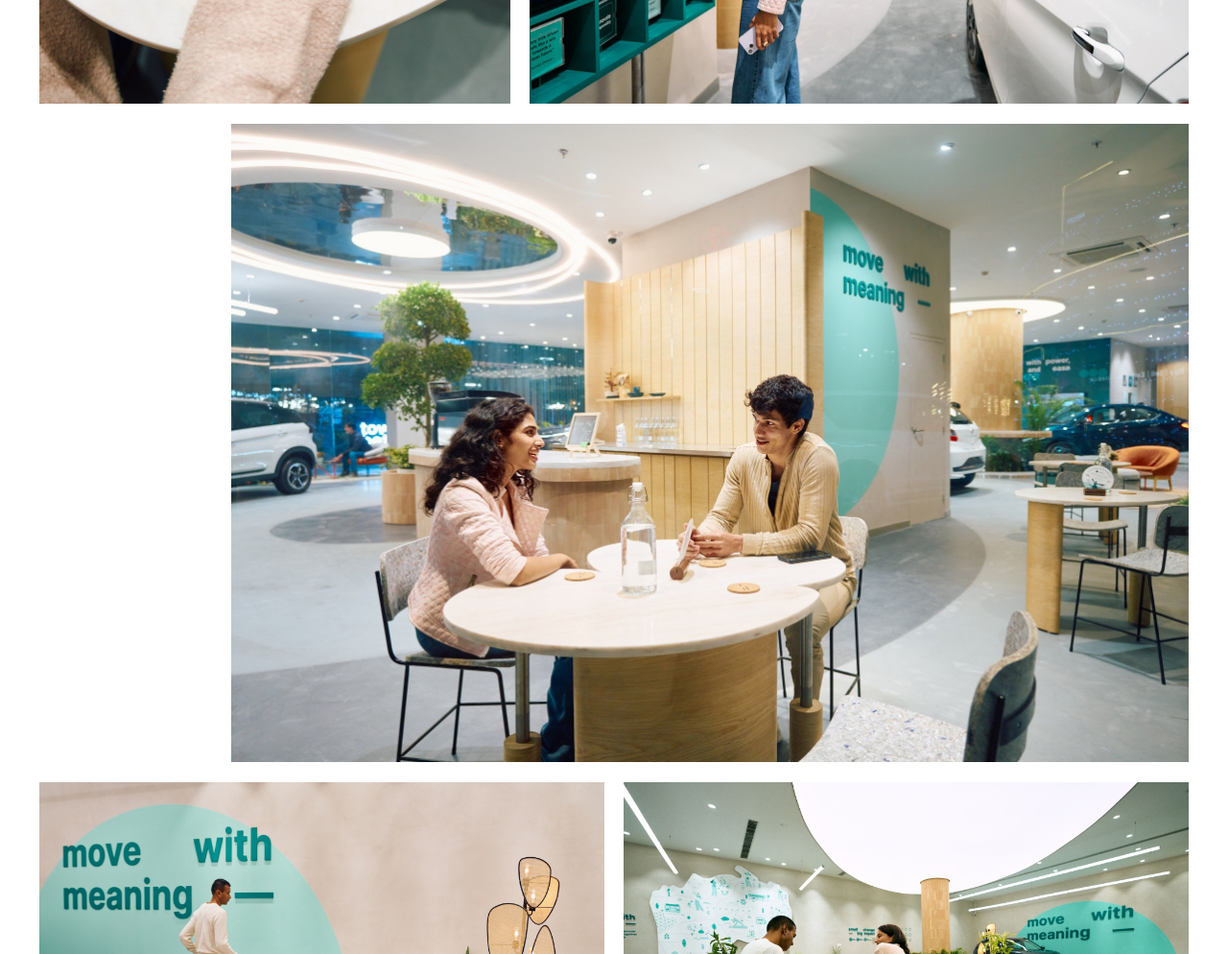
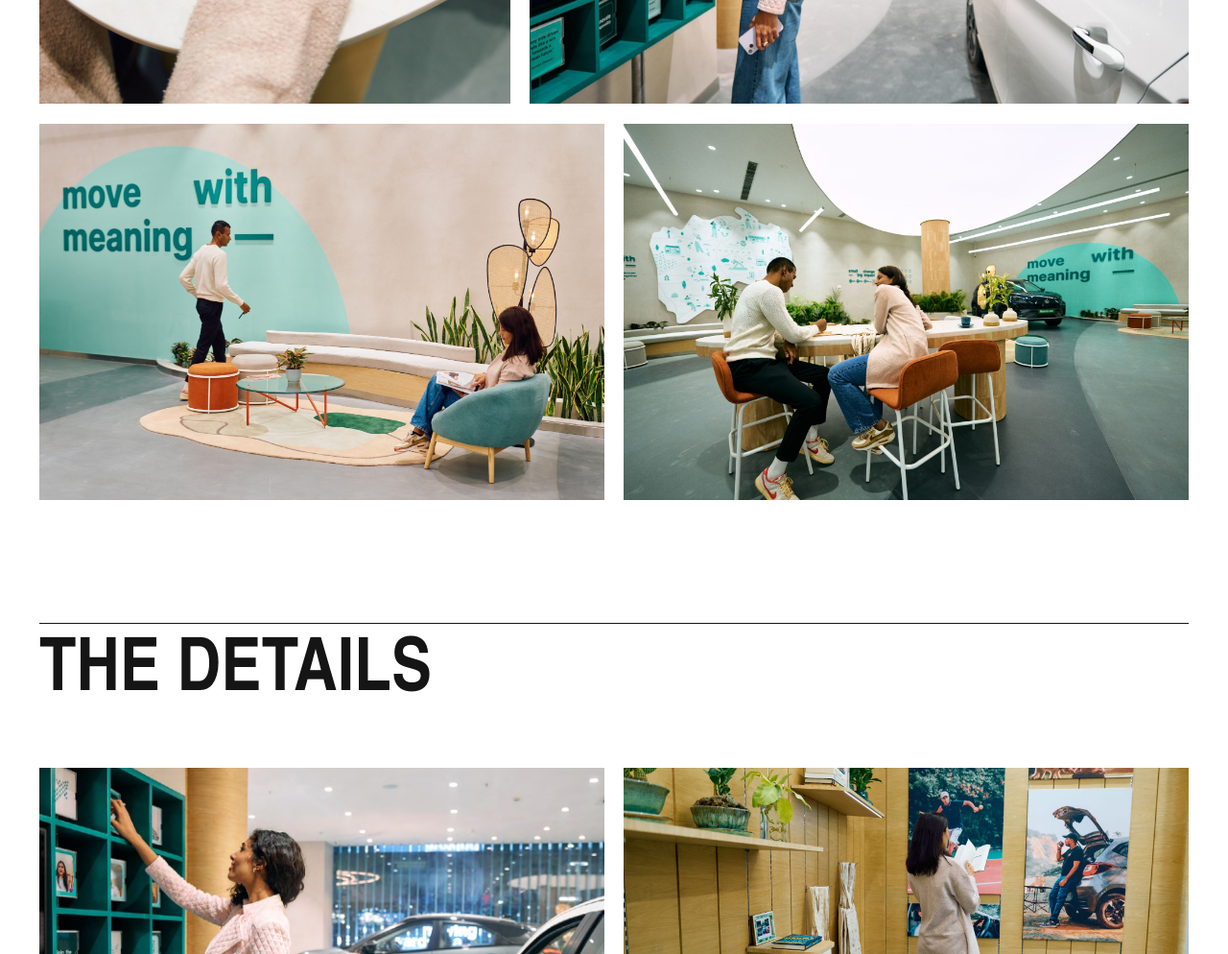
Before and after one commit to pilot2795/-roshnis-portfolio, a plain HTML site: page tata-ev.html in a window 1280 px wide. Shown: the part 4800-5794 px from the top of the page at 96% size. Drawn offline with nearby package versions, Linux system fonts and the light colour scheme; a web font is replaced by a local one.

Commit message:
Remove café photo from TATA.ev gallery
Co-Authored-By: Claude Opus 5.5 <noreply@anthropic.com>
Claude-Session: https://claude.ai/code/session_01TvPUFYKEADTWzq9u8emBqb

```diff
--- a/tata-ev.html
+++ b/tata-ev.html
@@ -293,7 +293,6 @@
           <figure><img src="assets/img/tata-ev-showroom.jpg" width="2000" height="1333" alt="A visitor watches a large screen on a timber wall, with a Nexon.ev and other cars on the showroom floor." loading="lazy" decoding="async"></figure>
           <figure><img src="assets/img/tata-ev-wall.jpg" width="2000" height="1333" alt="A visitor picks a card from a teal community wall of owner stories, beside a white EV." loading="lazy" decoding="async"></figure>
         </div>
-        <figure class="tev-gallery__offset"><img src="assets/img/tata-ev-cafe.jpg" width="2000" height="1333" alt="Two people talk at a marble café table beneath a ring-lit ceiling, beside a ‘move with meaning’ wall." loading="lazy" decoding="async"></figure>
         <div class="tev-gallery__pair">
           <figure><img src="assets/img/tata-ev-lounge.jpg" width="2000" height="1333" alt="A lounge with a teal ‘move with meaning’ wall, a woven floor lamp and a visitor reading in a blue armchair." loading="lazy" decoding="async"></figure>
           <figure><img src="assets/img/tata-ev-community-table.jpg" width="2000" height="1333" alt="Two visitors at a long community table on orange stools, with an illustrated city map on the wall and a Nexon.ev beyond." loading="lazy" decoding="async"></figure>
```
Also changed, not shown: assets/img/tata-ev-cafe.jpg (deleted).
